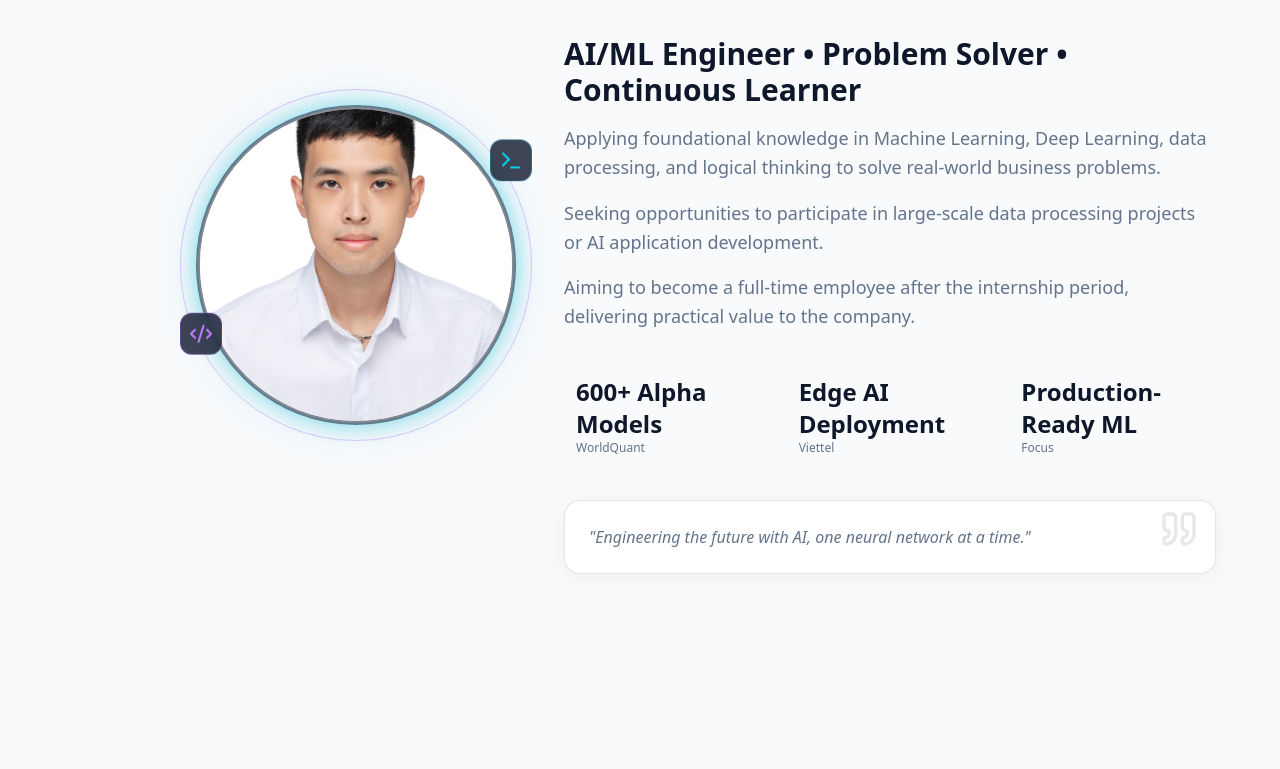
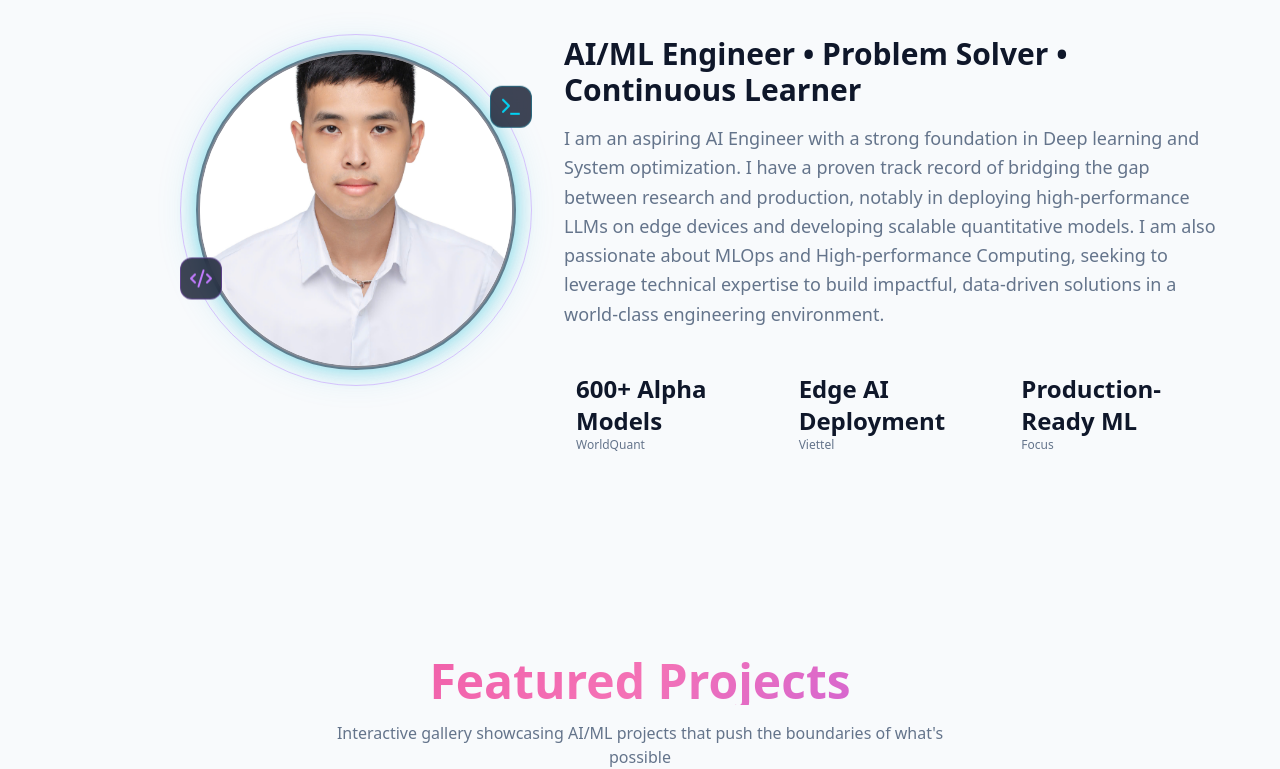
Before and after one commit to Logm12/Portfolio, a Next.js app: page / in a window 1280 px wide. Shown: the part 1214-1983 px from the top of the page. Built offline with nearby package versions, Linux system fonts and the light colour scheme.

Commit message:
fix small error and update About me section

```diff
--- a/src/data/projects.ts
+++ b/src/data/projects.ts
@@ -212,17 +212,17 @@ export const projects: Project[] = [
 export const experiences: Experience[] = [
     {
         id: 'viettel',
-        period: '2025 - Present',
+        period: '11/2025-12/2025',
         company: 'Viettel Networks',
         role: 'AI Engineer Intern',
         description:
-            'Deploying LLM on-premise, model quantization (GGUF, GPTQ), and building RAG systems for enterprise document retrieval.',
+            'Deploying LLM on-premise, model quantization (GGUF), and building RAG systems for enterprise document retrieval.',
         isActive: true,
         skills: ['LLM', 'Quantization', 'RAG', 'FastAPI'],
     },
     {
         id: 'worldquant',
-        period: '2023 - Present',
+        period: '07/2023 - Present',
         company: 'WorldQuant BRAIN',
         role: 'Research Consultant',
         description:
@@ -319,11 +319,8 @@ export const aboutMeContent = {
     headline: 'About Me',
     profileImage: '/assets/info/person.jpg',
     subtitle: 'AI/ML Engineer • Problem Solver • Continuous Learner',
-    quote: 'Engineering the future with AI, one neural network at a time.',
     paragraphs: [
-        'Applying foundational knowledge in Machine Learning, Deep Learning, data processing, and logical thinking to solve real-world business problems.',
-        'Seeking opportunities to participate in large-scale data processing projects or AI application development.',
-        'Aiming to become a full-time employee after the internship period, delivering practical value to the company.',
+        'I am an aspiring AI Engineer with a strong foundation in Deep learning and System optimization. I have a proven track record of bridging the gap between research and production, notably in deploying high-performance LLMs on edge devices and developing scalable quantitative models. I am also passionate about MLOps and High-performance Computing, seeking to leverage technical expertise to build impactful, data-driven solutions in a world-class engineering environment.'
     ],
     highlights: [
         { label: 'WorldQuant', value: '600+ Alpha Models' },
```
